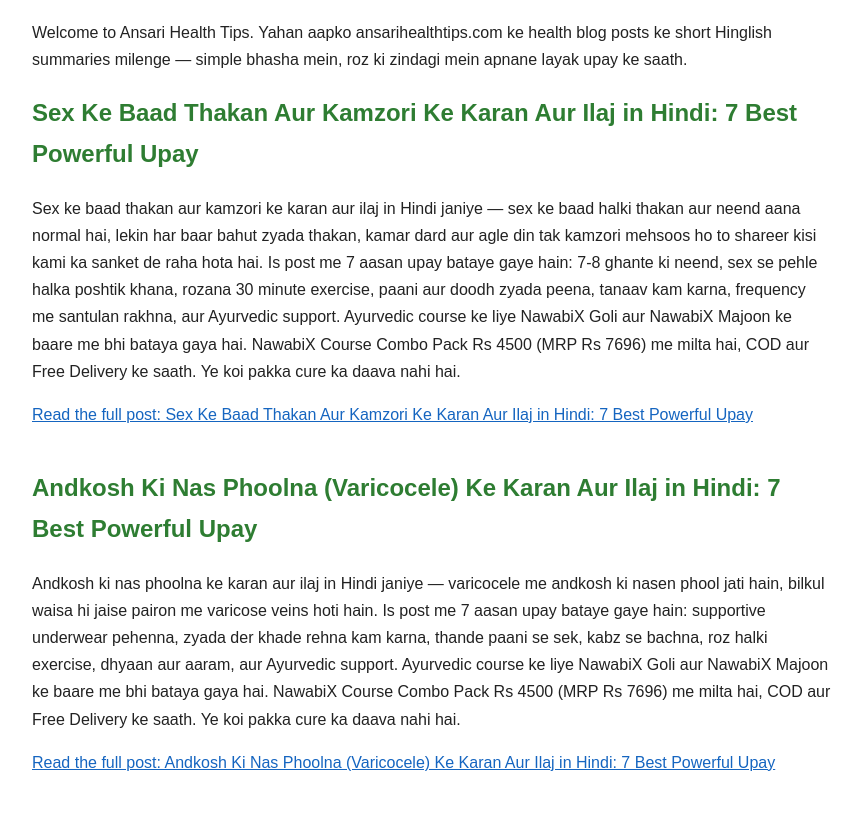
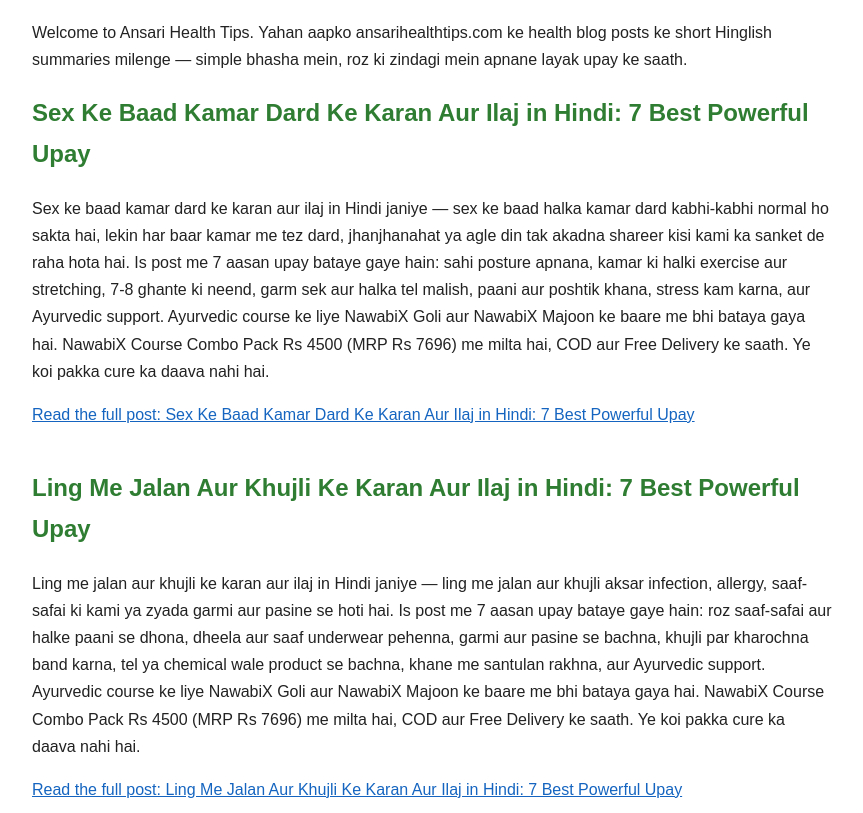
Before and after one commit to AnsariHealthTips/ansari-health-tips, a plain HTML site: page index.html in a window 1280 px wide. Shown: the part 97-910 px from the top of the page, without its empty margins (208-1071 px from the left). Drawn offline with Linux system fonts and the light colour scheme.

Commit message:
Add 15 Nov 2026 blog summaries (2 posts)
Added articles on health tips related to post-sex issues, including causes and remedies in Hindi.

```diff
--- a/index.html
+++ b/index.html
@@ -11,6 +11,18 @@
 <p>Welcome to Ansari Health Tips. Yahan aapko ansarihealthtips.com ke health blog posts ke short Hinglish summaries milenge — simple bhasha mein, roz ki zindagi mein apnane layak upay ke saath.</p>
 
 <article>
+  <h2>Sex Ke Baad Kamar Dard Ke Karan Aur Ilaj in Hindi: 7 Best Powerful Upay</h2>
+  <p>Sex ke baad kamar dard ke karan aur ilaj in Hindi janiye — sex ke baad halka kamar dard kabhi-kabhi normal ho sakta hai, lekin har baar kamar me tez dard, jhanjhanahat ya agle din tak akadna shareer kisi kami ka sanket de raha hota hai. Is post me 7 aasan upay bataye gaye hain: sahi posture apnana, kamar ki halki exercise aur stretching, 7-8 ghante ki neend, garm sek aur halka tel malish, paani aur poshtik khana, stress kam karna, aur Ayurvedic support. Ayurvedic course ke liye NawabiX Goli aur NawabiX Majoon ke baare me bhi bataya gaya hai. NawabiX Course Combo Pack Rs 4500 (MRP Rs 7696) me milta hai, COD aur Free Delivery ke saath. Ye koi pakka cure ka daava nahi hai.</p>
+  <p><a href="https://ansarihealthtips.com/blogs/news/sex-ke-baad-kamar-dard-ke-karan-aur-ilaj-in-hindi">Read the full post: Sex Ke Baad Kamar Dard Ke Karan Aur Ilaj in Hindi: 7 Best Powerful Upay</a></p>
+</article>
+
+  <article>
+    <h2>Ling Me Jalan Aur Khujli Ke Karan Aur Ilaj in Hindi: 7 Best Powerful Upay</h2>
+    <p>Ling me jalan aur khujli ke karan aur ilaj in Hindi janiye — ling me jalan aur khujli aksar infection, allergy, saaf-safai ki kami ya zyada garmi aur pasine se hoti hai. Is post me 7 aasan upay bataye gaye hain: roz saaf-safai aur halke paani se dhona, dheela aur saaf underwear pehenna, garmi aur pasine se bachna, khujli par kharochna band karna, tel ya chemical wale product se bachna, khane me santulan rakhna, aur Ayurvedic support. Ayurvedic course ke liye NawabiX Goli aur NawabiX Majoon ke baare me bhi bataya gaya hai. NawabiX Course Combo Pack Rs 4500 (MRP Rs 7696) me milta hai, COD aur Free Delivery ke saath. Ye koi pakka cure ka daava nahi hai.</p>
+    <p><a href="https://ansarihealthtips.com/blogs/news/ling-me-jalan-aur-khujli-ke-karan-aur-ilaj-in-hindi">Read the full post: Ling Me Jalan Aur Khujli Ke Karan Aur Ilaj in Hindi: 7 Best Powerful Upay</a></p>
+  </article>
+
+  <article>
 <h2>Sex Ke Baad Thakan Aur Kamzori Ke Karan Aur Ilaj in Hindi: 7 Best Powerful Upay</h2>
 <p>Sex ke baad thakan aur kamzori ke karan aur ilaj in Hindi janiye — sex ke baad halki thakan aur neend aana normal hai, lekin har baar bahut zyada thakan, kamar dard aur agle din tak kamzori mehsoos ho to shareer kisi kami ka sanket de raha hota hai. Is post me 7 aasan upay bataye gaye hain: 7-8 ghante ki neend, sex se pehle halka poshtik khana, rozana 30 minute exercise, paani aur doodh zyada peena, tanaav kam karna, frequency me santulan rakhna, aur Ayurvedic support. Ayurvedic course ke liye NawabiX Goli aur NawabiX Majoon ke baare me bhi bataya gaya hai. NawabiX Course Combo Pack Rs 4500 (MRP Rs 7696) me milta hai, COD aur Free Delivery ke saath. Ye koi pakka cure ka daava nahi hai.</p>
 <p><a href="https://ansarihealthtips.com/blogs/news/sex-ke-baad-thakan-aur-kamzori-ke-karan-aur-ilaj-in-hindi">Read the full post: Sex Ke Baad Thakan Aur Kamzori Ke Karan Aur Ilaj in Hindi: 7 Best Powerful Upay</a></p>
```
